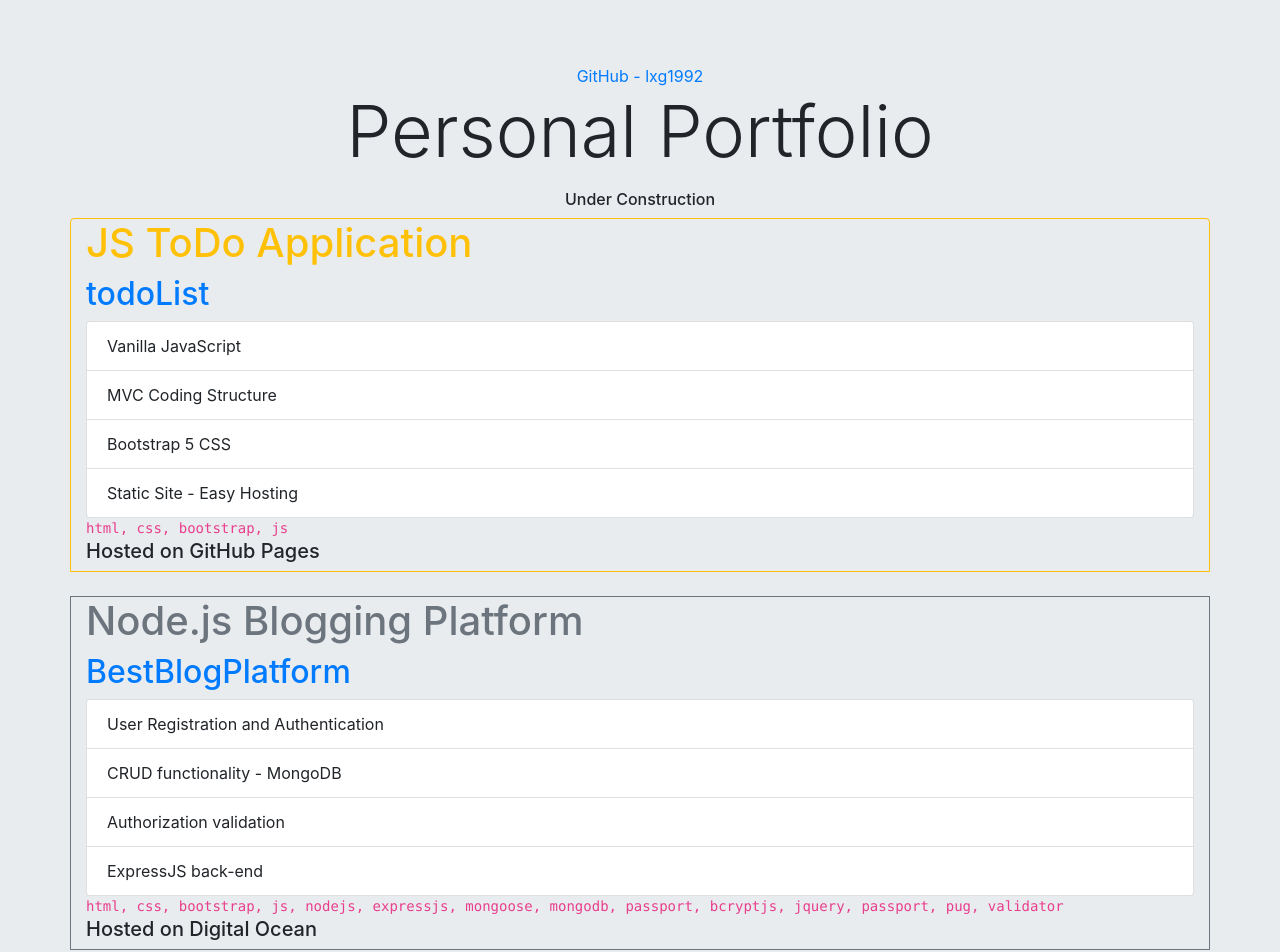
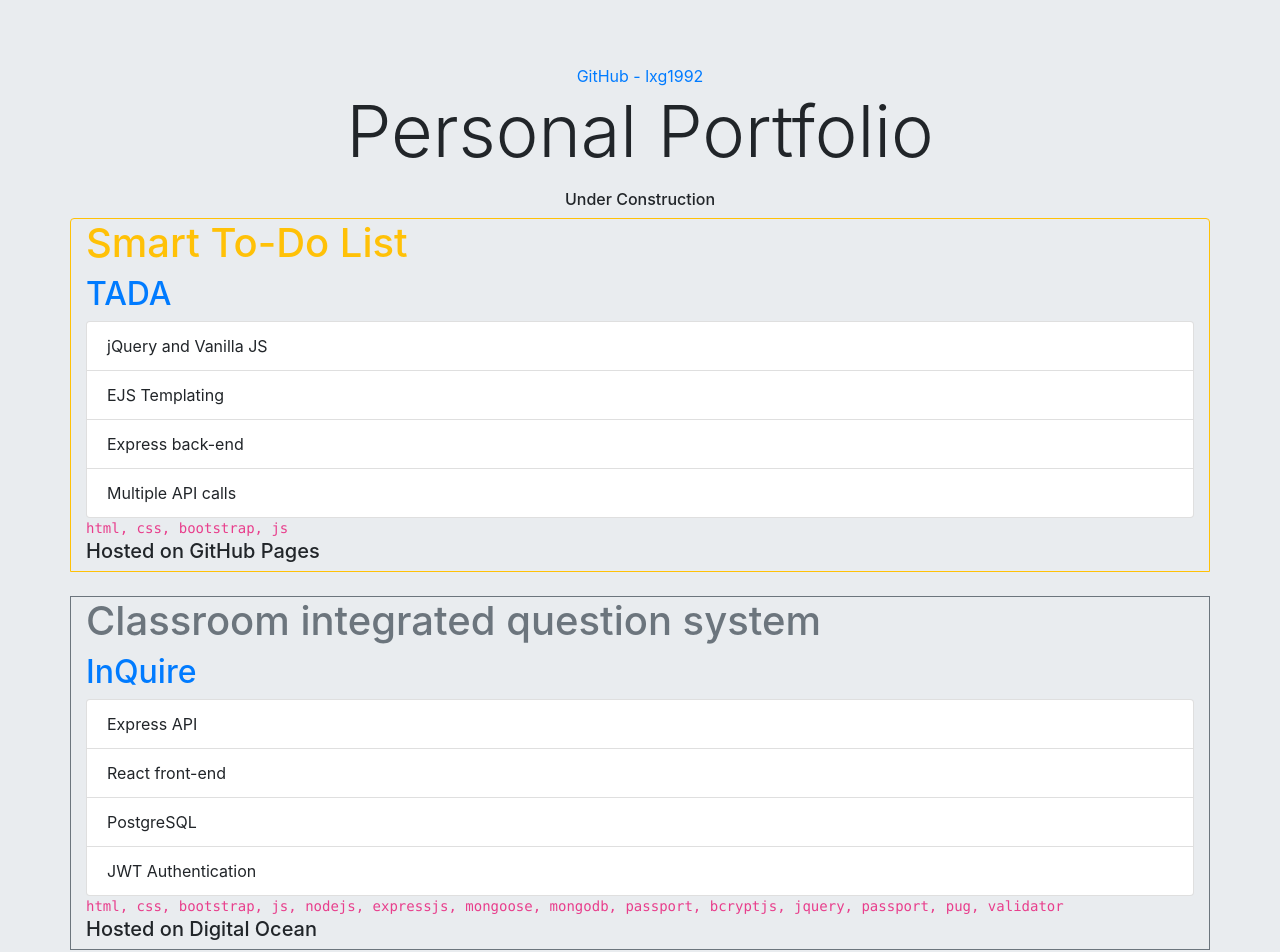
Before and after one commit to lxg1992/lxg1992.github.io, a plain HTML site: page index.html in a window 1280 px wide. Shown: the top 952 px of the page. Drawn offline with nearby package versions, Linux system fonts and the light colour scheme.

Commit message:
Updated projects

```diff
--- a/index.html
+++ b/index.html
@@ -8,14 +8,15 @@
 		<header class="text-center display-5"><a href="https://github.com/lxg1992">GitHub - lxg1992</a></header>
 		<p class="text-center display-3">Personal Portfolio</p>
 		<h6 class="text-center display-10">Under Construction</h6>
+
 		<div class="container border border-warning rounded-top">
-			<h1 class="text-warning"> JS ToDo Application</h1>
-			<h2><a href="https://lxg1992.github.io/todoList/">todoList</a></h2>
+			<h1 class="text-warning"> Smart To-Do List</h1>
+			<h2><a href="https://lxg1992.github.io/todoList/">TADA</a></h2>
 			<ul class="list-group">
-				<li class="list-group-item">Vanilla JavaScript</li>
-				<li class="list-group-item">MVC Coding Structure</li>
-				<li class="list-group-item">Bootstrap 5 CSS</li>
-				<li class="list-group-item">Static Site - Easy Hosting</li>
+				<li class="list-group-item">jQuery and Vanilla JS</li>
+				<li class="list-group-item">EJS Templating</li>
+				<li class="list-group-item">Express back-end</li>
+				<li class="list-group-item">Multiple API calls</li>
 			</ul>
 			<code>html, css, bootstrap, js</code>
 			<h5>Hosted on GitHub Pages</h5>
@@ -24,18 +25,27 @@
 		<br/>
 
 		<div class="container border border-secondary">
-			<h1 class="text-secondary">Node.js Blogging Platform</h1>
-			<h2><a href="http://138.197.139.18">BestBlogPlatform</a></h2>
+			<h1 class="text-secondary">Classroom integrated question system</h1>
+			<h2><a href="https://hungry-varahamihira-549516.netlify.com/">InQuire</a></h2>
 			<ul class="list-group">
-				<li class="list-group-item">User Registration and Authentication</li>
-				<li class="list-group-item">CRUD functionality - MongoDB</li>
-				<li class="list-group-item">Authorization validation</li>
-				<li class="list-group-item">ExpressJS back-end</li>
+				<li class="list-group-item">Express API</li>
+				<li class="list-group-item">React front-end</li>
+				<li class="list-group-item">PostgreSQL</li>
+				<li class="list-group-item">JWT Authentication</li>
 			</ul>
 			<code>html, css, bootstrap, js, nodejs, expressjs, mongoose, mongodb, passport, bcryptjs, jquery, passport, pug, validator</code>
 			<h5>Hosted on Digital Ocean</h5>
 		</div>
 		<br/>
+
+
+
+
+
+
+
+
+
 		<div class="container border border-info rounded-bottom">
 			<h1 class="text-info">2D Game - Platformer</h1>
 			<h2><a href="http://unity-games-webgl.herokuapp.com/timelinetrouble/">TimeLineTrouble</a></h2>
@@ -48,6 +58,7 @@
 			<code>unity, unity2D, c#, OOP, art, gamedev</code>
 			<h5>Hosted on Heroku</h5>
 		</div>
+
 		<br/>
 		<footer class="text-center">&copy; Alexey Garin - 2018</footer>
 		<!--
```
